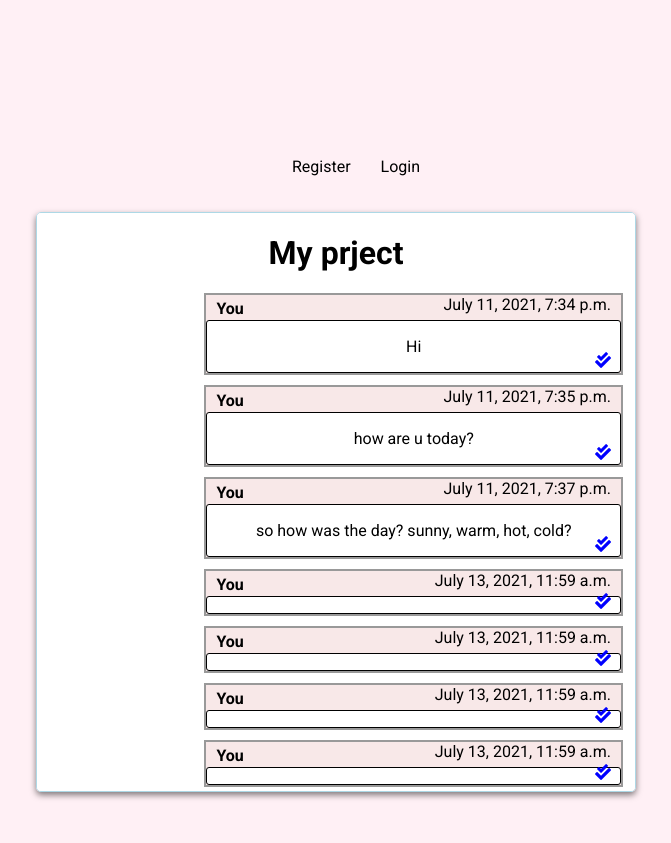
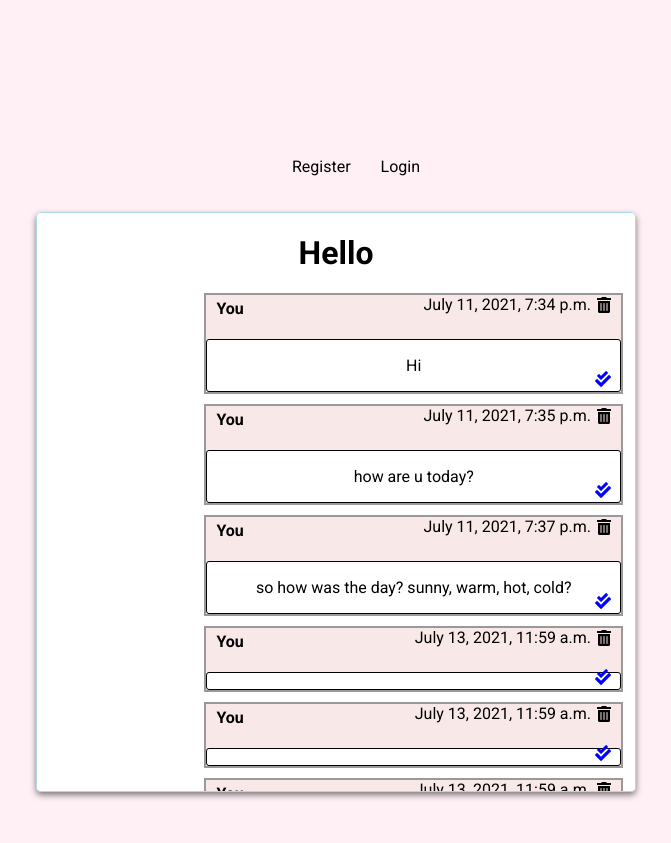
Before and after one commit to radoslav77/chatapp, a Django app: a page that uses chat/chatapp/templates/chatapp/index.html in a window 1280 px wide. Shown: the part 824-1667 px from the top of the page, without its empty margins (304-975 px from the left). Run offline with Django 3.2, Linux system fonts and the light colour scheme; data comes from the database, SQL or seed files in the repository; both versions use the stored data as it was after the commit.

Commit message:
Added delete option to views

```diff
--- a/chat/chatapp/static/chatapp/style.css
+++ b/chat/chatapp/static/chatapp/style.css
@@ -58,7 +58,7 @@ body {
 .msg span {
   position: absolute;
   top: 0;
-  right: 10px;
+  right: 20px;
 }
 
 .message {
--- a/chat/chatapp/templates/chatapp/index.html
+++ b/chat/chatapp/templates/chatapp/index.html
@@ -47,22 +47,37 @@
         bottom: 5px;
         color: blue;
     }
-    i{
+
+    #single{
         position: absolute;
         right: 10px;
         bottom: 5px;
-
     }
+    #trash{
+        position: absolute;
+        right: 10px;
+        top: 2px;
+    }
+    .msg span {
+  position: absolute;
+  top: 0;
+  right: 30px;
+}
 </style>
 {% endblock %}
 {% block body %}
 <div class="container">
-    <h1> My prject</h1>
+    {% if error %}
+    <h1>{{error}}</h1>
+    {% else %}
+    <h1> Hello {{user}} </h1>
+    {% endif %}
     {% for recived in messages %}
     {% if  reciver in recived.sender%}
     <div class="msg left">
         <h4>{{reciver}}</h4>
         <span>{{recived.timestamp}}</span>
+        <a href="{% url 'delete' recived.id reciver %}"><i class="fas fa-trash-alt" id="trash"></i></a>
         <div class="message">
             <p>{{recived}}</p>
             {% if recived.is_read == True %}
@@ -77,6 +92,7 @@
     <div class="msg rigth">
         <h4>You</h4>
         <span>{{recived.timestamp}}</span>
+        <a href="{% url 'delete' recived.id reciver %}"><i class="fas fa-trash-alt" id="trash"></i></a>
         <div class="message">
             <p>{{recived}}</p>
             {% if recived.is_read == True %}
--- a/chat/chatapp/urls.py
+++ b/chat/chatapp/urls.py
@@ -10,6 +10,7 @@ urlpatterns = [
     path('post/<str:username>', views.post, name='post'),
     path('home', views.home, name='home'),
     path('chat/<str:username>', views.chat, name='chat'),
+    path('delete/<int:id>/<str:username>', views.delete, name='delete'),
 
     # api
     path('chat_api/<str:username>', views.chat_api, name='chat_api')
--- a/chat/chatapp/views.py
+++ b/chat/chatapp/views.py
@@ -1,7 +1,7 @@
 from django.shortcuts import render, redirect
 from .forms import *
 from django.contrib.auth import login, logout, authenticate
-from django.http import HttpResponse, HttpResponseRedirect, JsonResponse
+from django.http import HttpResponse, JsonResponse
 from django.views.decorators.csrf import csrf_exempt
 from django.core import serializers
 from .models import *
@@ -93,10 +93,20 @@ def post(request, username):
         sender = request.user.username
         message = Message(message=msg, sender=sender, receiver=receiver)
         message.save()
-    return redirect('home')
+
+        if not msg:
+            error = 'You trying to send an empty Message!'
+            return render(request, 'chatapp/index.html', {
+                'user': request.user.username,
+                'reciver': username,
+                'messages': msg,
+                'error': error
+
+            })
+    return redirect('chat', username)
 
 
-# profile paage with all of freinds connections
+# profile page with all of freinds connections
 def home(request):
 
     user = request.user.username
@@ -146,11 +156,19 @@ def chat(request, username):
     })
 
 
-# Api to get JSON data
+# Api to get JSON data from the models fields
 def chat_api(request, username):
 
     context_data = serializers.serialize(
         'json', Message.objects.all())
     context = JsonResponse(context_data, safe=False)
-    print(context_data)
+
     return HttpResponse(context_data, content_type="text/json-comment-filtered")
+
+
+# delete post
+def delete(request, id, username):
+    if request.user.is_authenticated:
+        msg = Message.objects.filter(pk=id)
+        msg.delete()
+    return redirect('chat', username)
```
Also changed, not shown: chat/chatapp/templates/chatapp/start.html (+8 -1 lines), chat/db.sqlite3.
